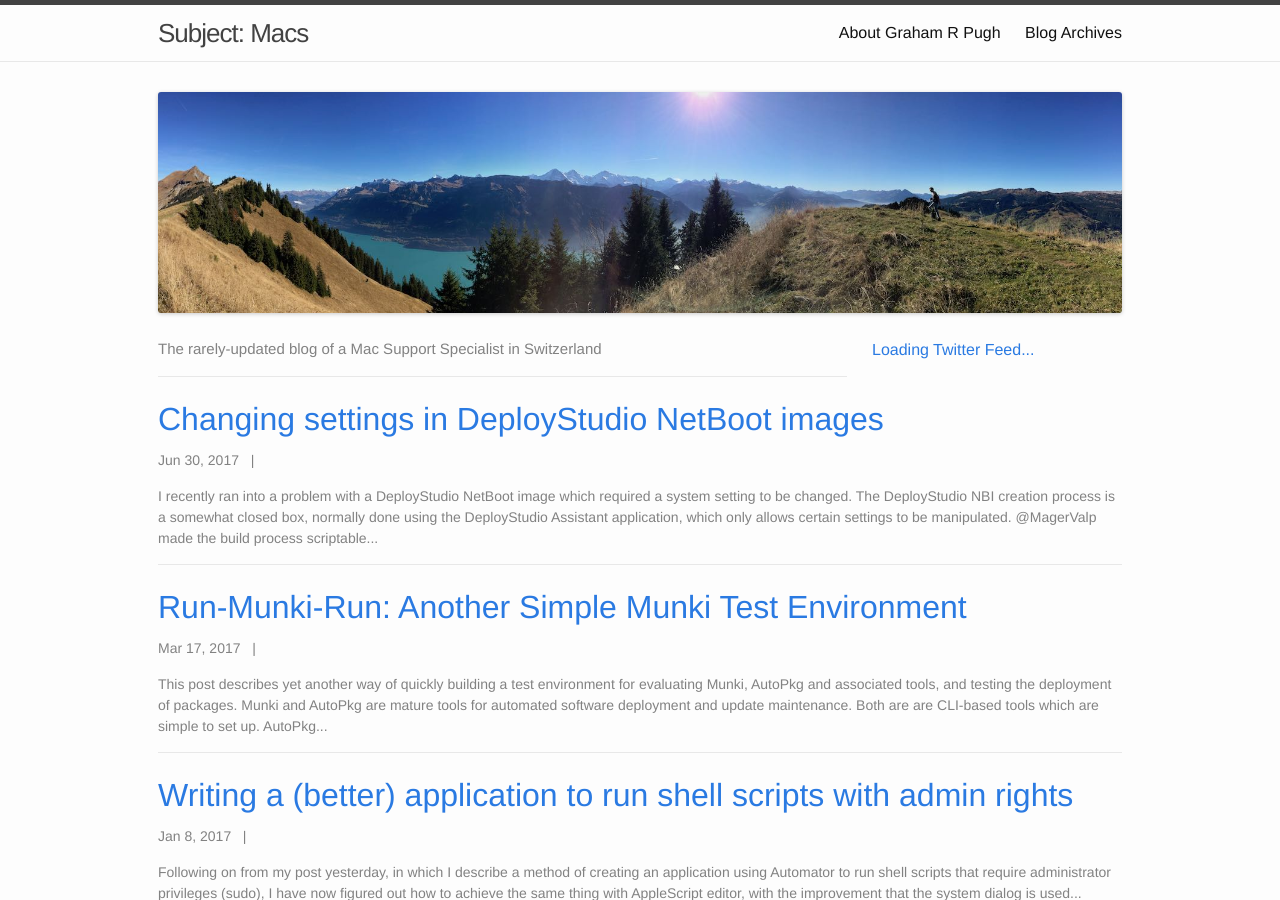
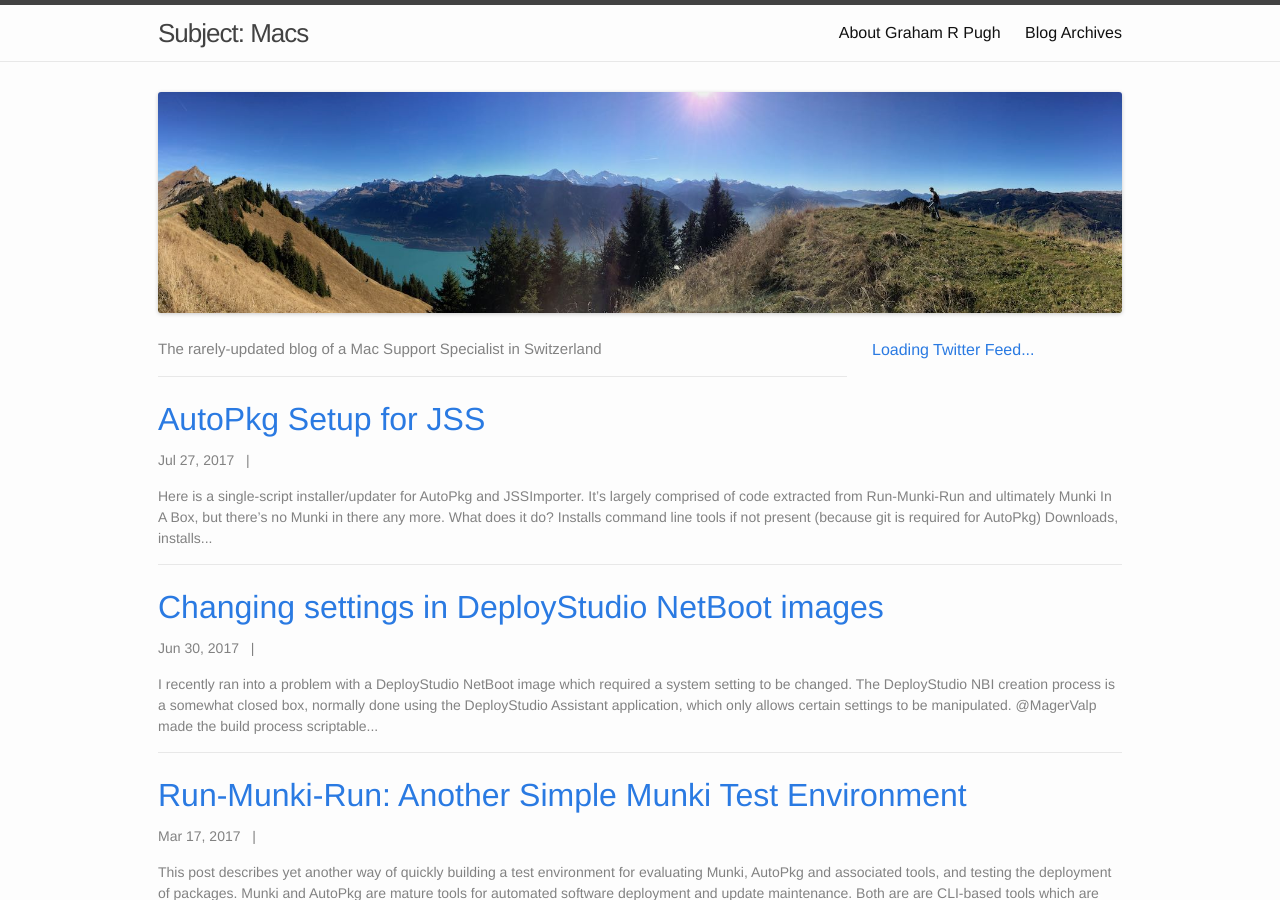
Before and after one commit to grahampugh/grahampugh.github.io, a Jekyll site: the page built from index.html, in a window 1280 px wide and 900 px high. Built offline with Jekyll 4.4.1, drawn with Linux system fonts in a browser that asks for light colours; the list of posts is cut into pages by our own code; comment, search, counter and statistics services are not loaded; some of the changed text lies outside the part shown.

Commit message:
Minor updates

````diff
--- /dev/null
+++ b/_posts/2017-07-27-AutoPkg_Setup_for_JSS.md
@@ -0,0 +1,66 @@
+---
+layout: post
+title:  "AutoPkg Setup for JSS"
+comments: true
+---
+
+Here is a single-script installer/updater for [AutoPkg] and [JSSImporter]. It's largely comprised of code extracted from [Run-Munki-Run] and ultimately [Munki In A Box], but there's no Munki in there any more.
+
+
+## What does it do?
+
+* Installs command line tools if not present (because `git` is required for AutoPkg)
+* Downloads, installs and configures the latest version of AutoPkg
+* Uses AutoPkg to install JSSImporter
+* Configures JSSImporter
+
+
+### Prerequisites
+
+Create a user on each JSS Instance with the following credentials (**System Settings** => **JSS User Accounts & Groups**):
+
+* **Account:**
+  - Username: `AutoPkg`
+  - Access Level: `Full Access`
+  - Privilege Set: `Custom`
+  - Access Status: `Enabled`
+  - Full Name: `AutoPkg JSSImporter`
+  - Email Address: `jamfadmin@myorg.com`
+  - Password: `ChangeMe!!!`
+* **Privileges:**
+  - Categories: `Create` `Read` `Update`
+  - Computer Extension Attributes: `Create` `Read` `Update`
+  - File Share Distribution Points: `Read`
+  - Packages: `Create` `Read` `Update`
+  - Policies: `Create` `Read` `Update`
+  - Scripts: `Create` `Read` `Update`
+  - Smart Computer Groups: `Create` `Read` `Update`
+  - Static Computer Groups: `Create` `Read` `Update`
+
+You also need to know the password that the JSS uses to connect to the distribution point.
+
+
+## Usage
+
+As a bare minimum, edit and save the following variables in `AutoPkg_Setup_for_JSS.sh`:
+
+```bash
+# JSS address, API user and password
+JSS_URL="https://changeme.com:8443/"
+JSS_API_AUTOPKG_USER="AutoPkg"
+JSS_API_AUTOPKG_PW="ChangeMe!!!"
+
+# Jamf Distribution Server name and password. In normal usage, this is sufficient
+# due to information gathered from the JSS.
+JAMFREPO_NAME="CasperShare"
+JAMFREPO_PW="ChangeMeToo!!!"
+```
+
+Then, run the script as the regular user (not as root/sudo):
+
+```bash
+./AutoPkg_Setup_for_JSS.sh
+```
+
+
+{% include urls.md %}
````
Also changed, not shown: _includes/urls.md (+1 -0 lines).
